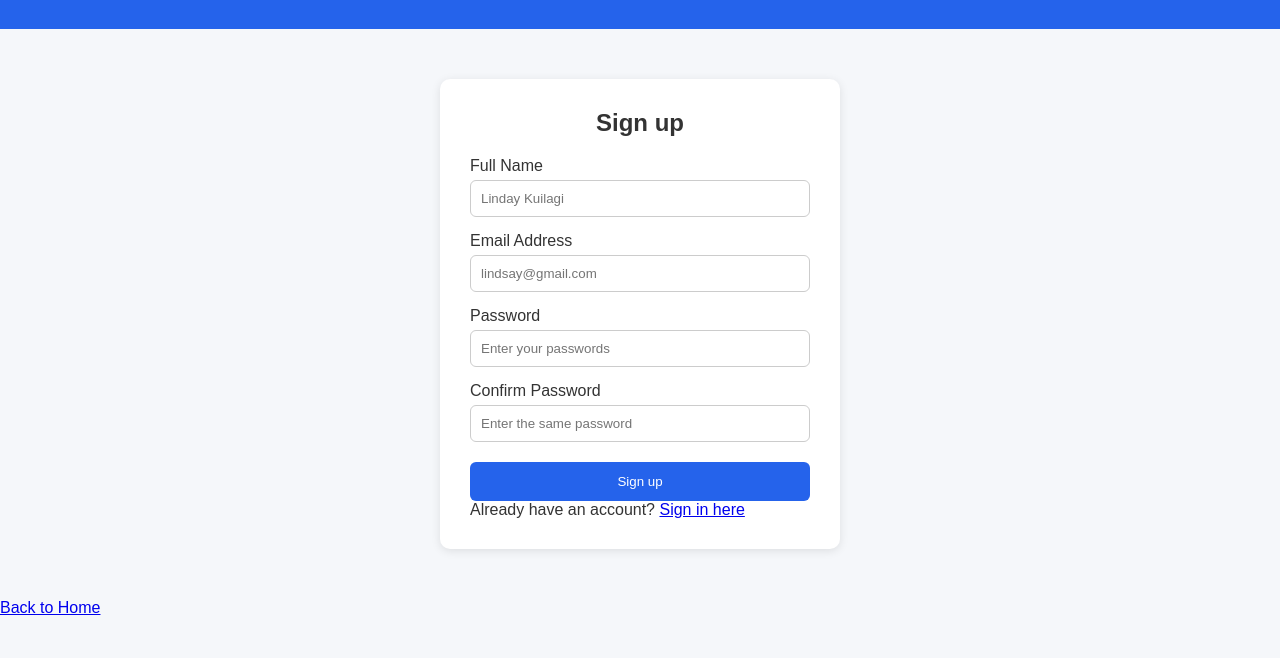
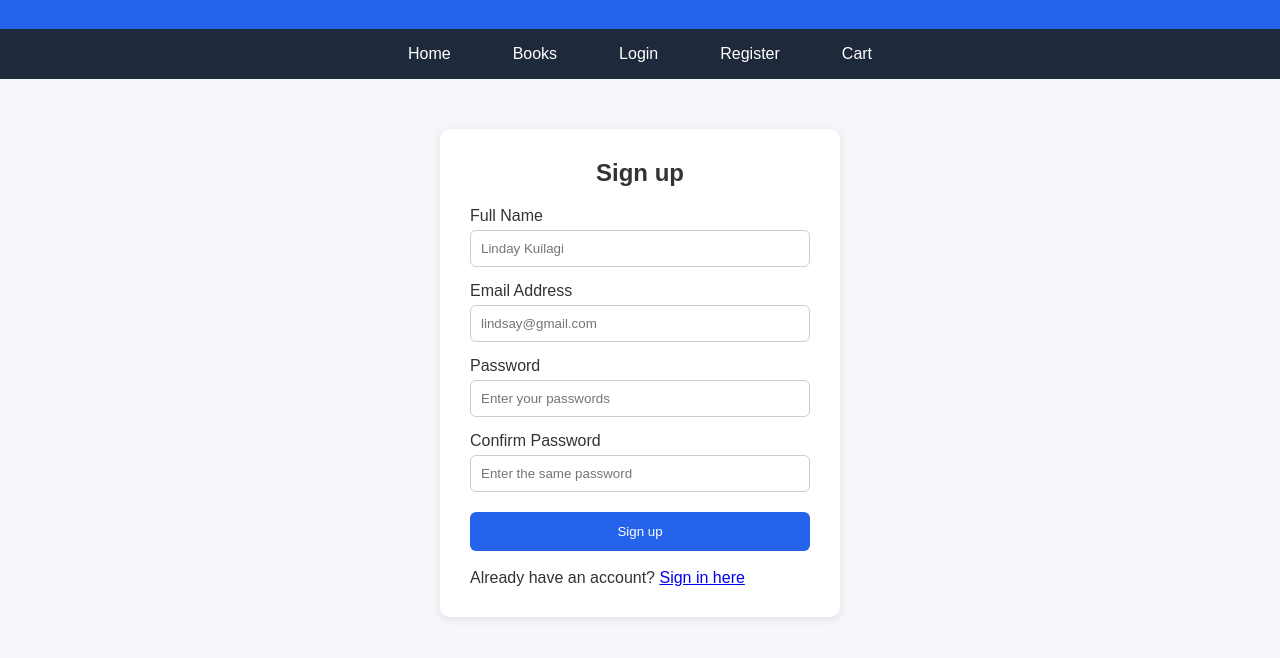
Before and after one commit to Milakynn/CC-Paper-Trail-Books-Project-Bookstore-26T3, a plain HTML site: page frontend/register.html in a window 1280 px wide. Shown: the part 90-748 px from the top of the page. Drawn offline with Linux system fonts and the light colour scheme.

Commit message:
add the nav bar to all pages and remove the back home link

```diff
--- a/frontend/register.html
+++ b/frontend/register.html
@@ -14,6 +14,16 @@
             <h1>Paper Trail Books</h1>
             <p>Create Your Customer Account</p>
         </header>
+
+        <nav>
+            <ul>
+                <li><a href="index.html">Home</a></li>
+                <li><a href="books.html">Books</a></li>
+                <li><a href="login.html">Login</a></li>
+                <li><a href="register.html">Register</a></li>
+                <li><a href="cart.html">Cart</a></li>
+            </ul>
+        </nav>
 
         <main>
 
@@ -40,14 +50,13 @@
                     </button>
 
                 </form>
-
+                <br/>
                 <p>
                     Already have an account?
                     <a href="login.html">Sign in here</a>
                 </p>
 
             </section>
-            <a href="index.html">Back to Home</a>
 
         </main>
 
```
Also changed, not shown: frontend/admin.html (+10 -1 lines), frontend/bookDetails.html (+10 -1 lines), frontend/books.html (+10 -1 lines), frontend/cart.html (+10 -1 lines), frontend/login.html (+11 -2 lines), frontend/profile.html (+10 -1 lines).
